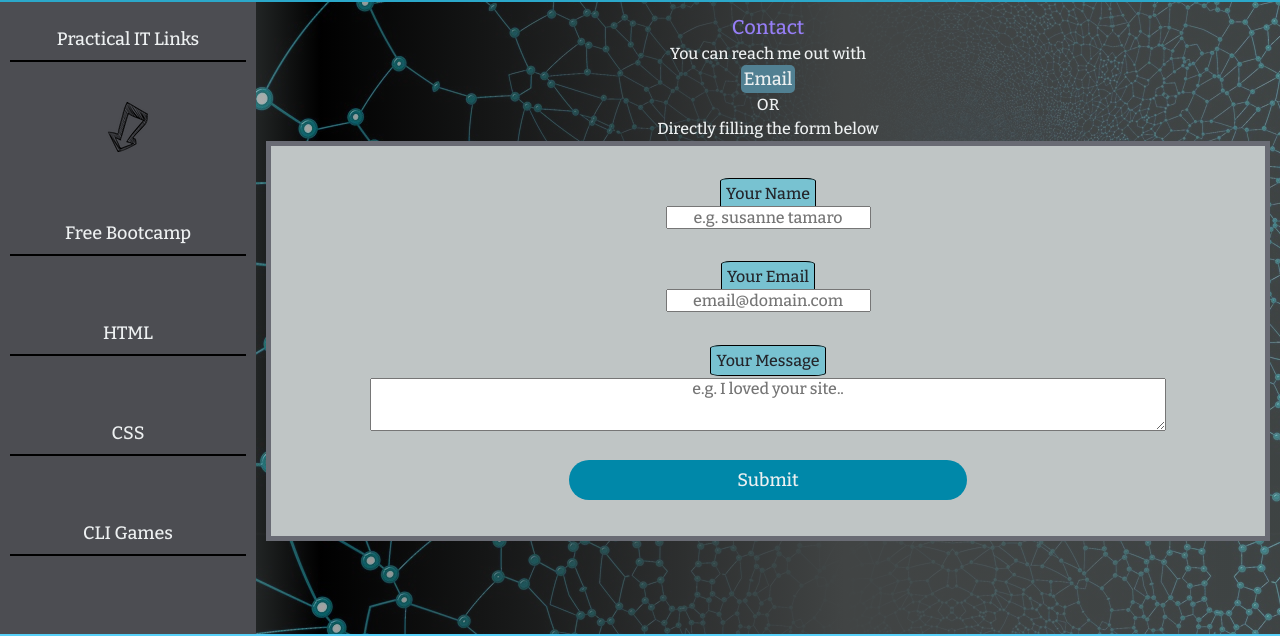
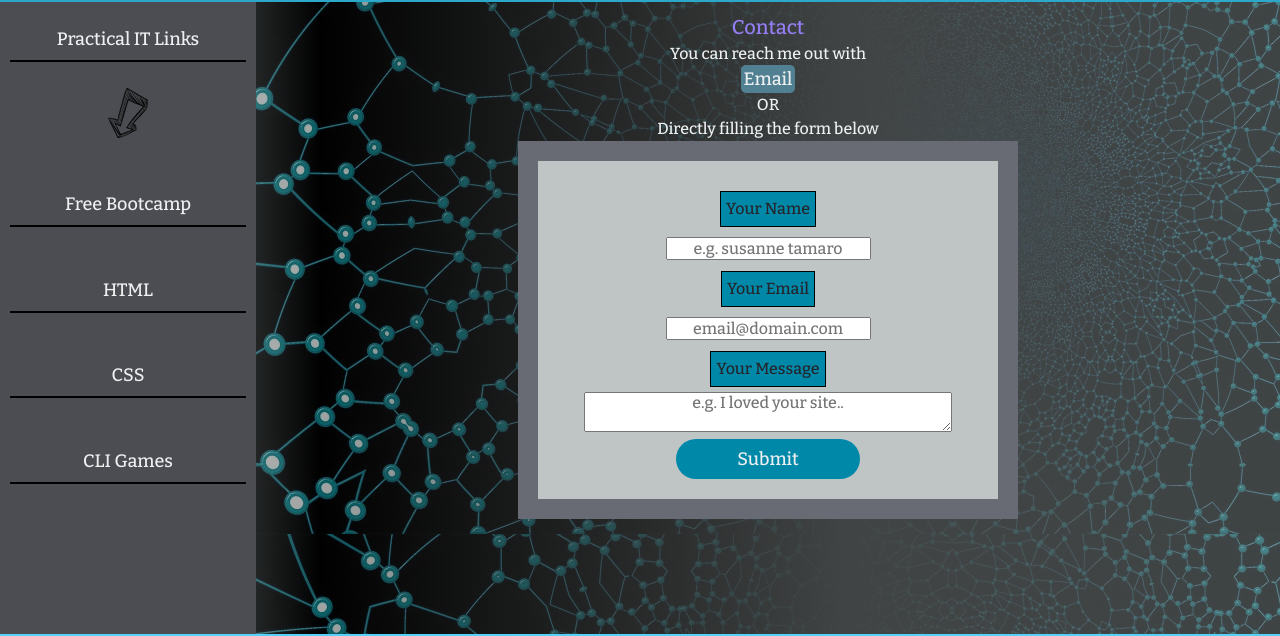
Before and after one commit to linguaps/portfolio3, a plain HTML site: page Contact/index.html in a window 1280 px wide. Shown: the part 106-742 px from the top of the page. Drawn offline with nearby package versions, Linux system fonts and the light colour scheme.

Commit message:
Main layout adjusted and contactform edited

```diff
--- a/main.css
+++ b/main.css
@@ -173,12 +173,14 @@ footer ul li {
     /* Layout the left sidebar, main content and right sidebar */
     display: flex;
     flex-direction: row;
+    padding-bottom: 45px;
 }
 
 .container__left {
     background-color: #4c4d52;
     flex-basis: 20%;
     flex-wrap: wrap;
+    padding-bottom: 45px;
 }
 
 .container__middle {
@@ -220,7 +222,7 @@ footer ul li {
 
 .container__left ul li:hover {
     background-color: #036e89;
-    transition: all 0.5s ease 0s;
+    transition: all 0.7s ease 0s;
     position:relative;
     top:-10px;
 }
@@ -278,29 +280,36 @@ footer ul li {
 
 .formContainer{
     background-color: #696b74;
-    display:grid;
-    height: 50vh;
-    padding:5px;
+    padding: 20px;
+    max-height: 600px;
+    max-width: 500px;
+    margin: 0 auto;
 }
 
 form {
+
     background-color: #bfc5c5;
     display: flex;
     flex-direction: column;
     justify-content: space-evenly;
+    padding: 20px 0;
+
 }
 
 label {
-    background-color: #78c2d1;
+    background-color: rgba(0,136,169,1);
     border:1px solid black;
-    border-radius: 10%;
+
     color: #24252A;
+    display:inline-block;
+    margin-top:10px;
     padding: 5px;
 
 }
 
 input, textarea {
     color: #24252A;
+    margin-top: 10px;
 }
 
 textarea{
```
Also changed, not shown: ItProjects/index.html (+3 -0 lines).
